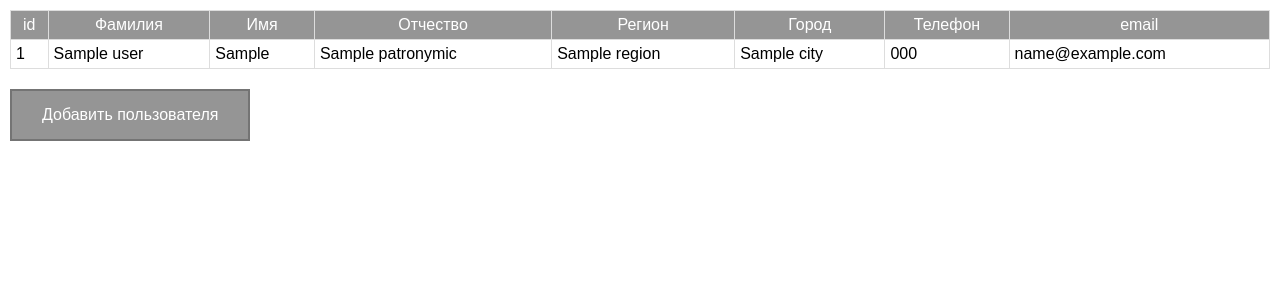
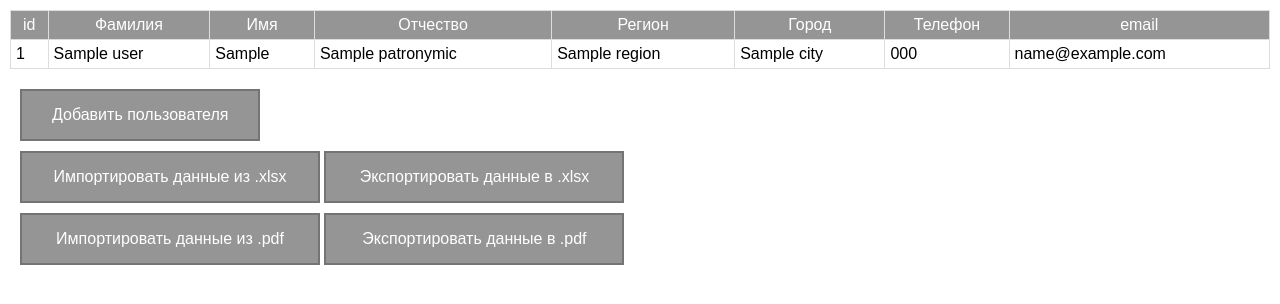
Before and after one commit to AlexKovyazin/testProject, a Python web app: template templates/index.html in a window 1280 px wide. Shown: the top 304 px of the page. Run offline with Jinja, Linux system fonts and the light colour scheme; the template is opened without the code that fills it: most values are stand-ins (such as "Sample title", 1, 10 or a date in 2020).

Commit message:
add: buttons for import/export

```diff
--- a/static/css/style.css
+++ b/static/css/style.css
@@ -25,6 +25,28 @@ body {
     font-weight: normal;
     font-size: inherit;
     border: 2px solid #666666b0;
+}
+
+.button-block {
+    margin: 10px;
+}
+
+.func-button {
+    display: inline-block;
+    padding: 15px 30px;
+    background: #666666b0;
+    color: #fff;
+    font-weight: normal;
+    font-size: inherit;
+    border: 2px solid #666666b0;
+    width: 300px;
+}
+
+.func-button:hover {
+    background: #fff;
+    color:#666666;
+    border: 2px solid #666666b0;
+    transition: 0.5s all;
 }
 
 .open-popup:hover {
--- a/templates/index.html
+++ b/templates/index.html
@@ -34,8 +34,18 @@
             {% endfor %}
         </tbody>
     </table>
+    <div class="button-block">
+        <button class="open-popup">Добавить пользователя</button>
+    </div>
+    <div class="button-block">
+        <button class="func-button">Импортировать данные из .xlsx</button>
+        <button class="func-button">Экспортировать данные в .xlsx</button>
+    </div>
+        <div class="button-block">
+        <button class="func-button">Импортировать данные из .pdf</button>
+        <button class="func-button">Экспортировать данные в .pdf</button>
+    </div>
 
-    <button class="open-popup">Добавить пользователя</button>
 
     <!--Popup-->
     <div class="popup__bg">
```
